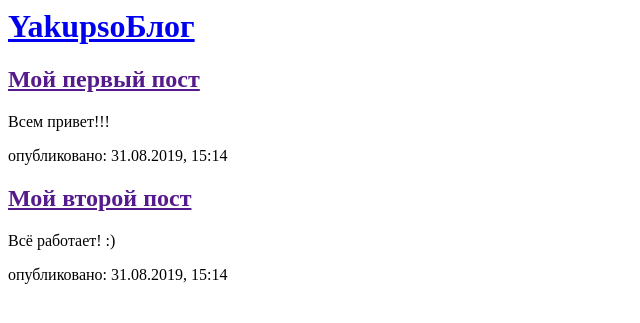
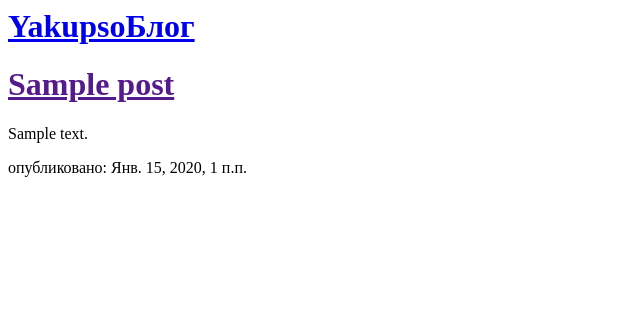
Before and after one commit to yakupso/my-first-blog, a Django app: template blog/templates/blog/post_list.html in a window 1280 px wide. Shown: the top 323 px of the page, without its empty margins (0-640 px from the left). Run offline with Django 3.2, Linux system fonts and the light colour scheme; the template is opened without the code that fills it: values that come from a table or form of the project are taken from there, others are empty; tables that the repository leaves empty hold one stand-in row (values such as "Sample post").

Commit message:
Посты связаны с базой данных

```diff
--- a/blog/templates/blog/post_list.html
+++ b/blog/templates/blog/post_list.html
@@ -2,21 +2,19 @@
     <head>
         <title>YakupsoБлог</title>
     </head>
+
     <body>
         <div>
             <h1><a href="/">YakupsoБлог</a></h1>
         </div>
 
-        <div>
-            <h2><a href="">Мой первый пост</a></h2>
-            <p>Всем привет!!!</p>
-            <p>опубликовано: 31.08.2019, 15:14</p>
-        </div>
+        {% for post in posts %}
+            <div>
+                <h1><a href="">{{ post.title }}</a></h1>
+                <p>{{ post.text|linebreaksbr }}</p>
+                <p>опубликовано: {{ post.published_date }}</p>
+            </div>
+        {% endfor %}
 
-        <div>
-            <h2><a href="">Мой второй пост</a></h2>
-            <p>Всё работает! :)</p>
-            <p>опубликовано: 31.08.2019, 15:14</p>
-        </div>
     </body>
 </html>
--- a/blog/views.py
+++ b/blog/views.py
@@ -1,4 +1,7 @@
 from django.shortcuts import render
+from django.utils import timezone
+from .models import Post
 
 def post_list(request):
-    return render(request, 'blog/post_list.html', {})
+    posts = Post.objects.filter(published_date__lte=timezone.now()).order_by('published_date')
+    return render(request, 'blog/post_list.html', {'posts': posts})
```
